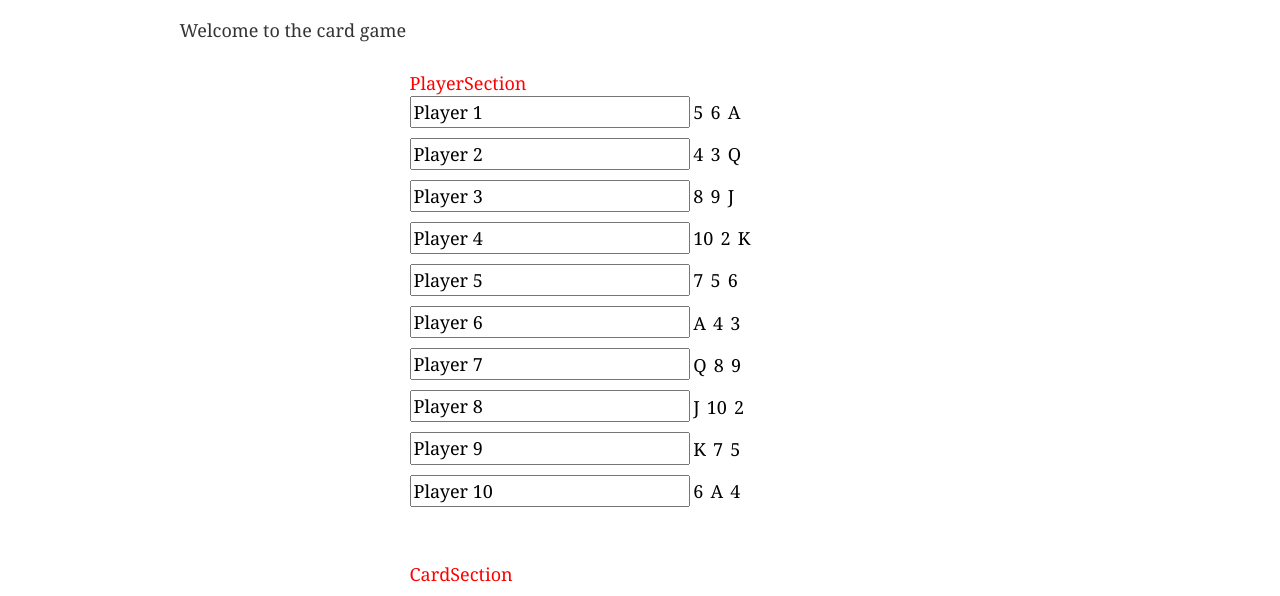
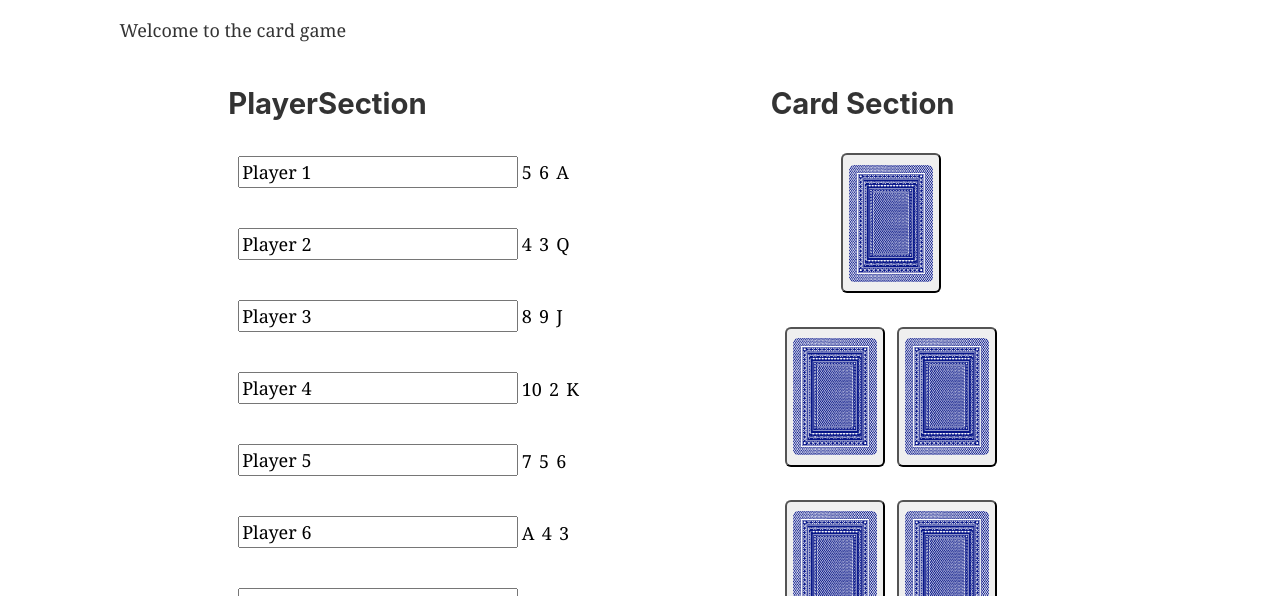
Before and after one commit to wjkw1/western-wilson-gatsby-profile-website, a Gatsby site: page /card-game in a window 1280 px wide. Shown: the part 204-800 px from the top of the page. Built offline with nearby package versions, Linux system fonts and the light colour scheme; Gatsby itself is replaced by a stand-in of ours.

Commit message:
Added bare-boned MVP card game, it is now playable from laptop but has no advanced functionality

```diff
--- a/src/components/Game/Cards/Card.js
+++ b/src/components/Game/Cards/Card.js
@@ -1,18 +1,22 @@
-import React from "react"
+import React, { useState, useEffect } from "react"
 import { useStaticQuery, graphql } from "gatsby"
+import Img from "gatsby-image"
 
 /**
  * Displays a card based on the input props
  * suit, value, show, , drinkType = 'give/take/both' (not sure if needed)
  */
 const Card = props => {
+  //set up the hook for showing the image on click
+  const [show, setShow] = useState(props.show)
+
+  //get the card back image
   const data = useStaticQuery(graphql`
     query {
-      file(relativePath: { eq: "card-back.png" }) {
+      cardBack: file(relativePath: { eq: "card-back.png" }) {
         childImageSharp {
-          id
-          original {
-            src
+          fluid(maxWidth: 300) {
+            ...GatsbyImageSharpFluid
           }
         }
       }
@@ -31,26 +35,34 @@ const Card = props => {
     colour = "purple"
   }
 
-  /**TODO: show back or front of card depending on boolean prop.show
-    if prop isFaceUp is set
-    set state and handle click for button
-    if isFaceUp == True
-     else
-      show card back
-     else showCard by default
-  */
+  //flip the card on click
+  const handleClick = e => {
+    setShow(!show)
 
-  if (props.show) {
+    console.log(props)
+  }
+
+  const cardHeight = "140px",
+    cardWidth = "100px",
+    padding = "6px",
+    margin = "6px",
+    borderRadius = "6px"
+
+  if (show) {
     return (
       <>
         <button
           style={{
             color: colour,
-            width: `100px`,
-            height: `180px`,
+            width: cardWidth,
+            height: cardHeight,
+            borderRadius: borderRadius,
+            padding: padding,
+            margin: margin,
           }}
+          onClick={handleClick}
         >
-          {props.suit} : {props.value} : {props.show}
+          {props.suit} : {props.value}
         </button>
       </>
     )
@@ -58,20 +70,30 @@ const Card = props => {
     //show the back of card
     return (
       <>
-        BACK OF CARD
-        <pre>
-          {JSON.stringify(data.file.childImageSharp.original.src, null, 4)}
-        </pre>
         <button
-          src={data.file.childImageSharp.original.src}
           style={{
             color: colour,
-            // backgroundImage: data.file.childImageSharp.original.src,
-            width: `100px`,
-            height: `180px`,
+            width: cardWidth,
+            height: cardHeight,
             fontSize: `0`,
+            borderRadius: borderRadius,
+            padding: padding,
+            margin: margin,
           }}
-        ></button>
+          onClick={handleClick}
+        >
+          <Img
+            fluid={data.cardBack.childImageSharp.fluid}
+            alt="Back of card"
+            style={{
+              color: colour,
+              fontSize: `0`,
+              padding: `0`,
+              margin: `0`,
+              marginBottom: `0`,
+            }}
+          />
+        </button>
       </>
     )
   }
@@ -81,6 +103,7 @@ const Card = props => {
  * suit = string
  * value = string
  * show = boolean, null as default
- *
+ * import PropTypes from "prop-types"
  */
+
 export default Card
--- a/src/components/Game/Cards/CardSection.js
+++ b/src/components/Game/Cards/CardSection.js
@@ -1,4 +1,4 @@
-import React from "react"
+import React, { useState } from "react"
 import Row from "./Row"
 
 const CardSection = props => {
@@ -20,9 +20,9 @@ const CardSection = props => {
     "K",
   ]
 
-  //
-  let cardDeck = []
+  //builds a deck from the values
   const buildDeck = () => {
+    let cardDeck = []
     let card = []
     let index = 0
     let id = ""
@@ -43,21 +43,56 @@ const CardSection = props => {
 
     //TODO: remove this log
     console.log(cardDeck)
+    return cardDeck
   }
 
-  //build the deck
-  buildDeck()
+  //TODO: Make the row contain first 1, 2 or 3 cards
+  /**
+   * Row:
+   * numberOfDrinks = 1, 2, 3
+   * cards = [
+   *  {
+   *    value
+   *    suit
+   *    show
+   *    give/take/both
+   *  }
+   * ]
+   */
+
+  //INFINITE RENDER - https://medium.com/@andrewmyint/infinite-loop-inside-useeffect-react-hooks-6748de62871
+
+  //Assign variables & build the deck
+  const BOTH_DRINKS = 1,
+    GIVE_TAKE_DRINKS = 2
+  let cardSliceIndex = 0
+  const cardDeck = props.shuffleArrayList(buildDeck())
+
+  const getNextRow = numberOfDrinks => {
+    let originalCardSliceIndex = cardSliceIndex
+    cardSliceIndex = cardSliceIndex + numberOfDrinks
+    let cardRow = cardDeck.slice(originalCardSliceIndex, cardSliceIndex)
+    //TODO: add some logic to handle if slice gets bigger than arrayList. Need to keep current cards and then reset code
+    console.log(cardRow)
+    return cardRow
+  }
+
+  //card rows
+  const currentRows = []
+  currentRows.push(getNextRow(BOTH_DRINKS))
+  currentRows.push(getNextRow(GIVE_TAKE_DRINKS))
+  currentRows.push(getNextRow(GIVE_TAKE_DRINKS))
+  currentRows.push(getNextRow(GIVE_TAKE_DRINKS))
+  currentRows.push(getNextRow(BOTH_DRINKS))
 
   return (
     <>
-      <div
-        style={{
-          color: `red`,
-        }}
-      >
-        CardSection
+      <h2>Card Section</h2>
+      <div>
+        {currentRows.map(row => {
+          return <Row cards={row} />
+        })}
       </div>
-      <Row deck={cardDeck} />
     </>
   )
 }
--- a/src/components/Game/Cards/Row.js
+++ b/src/components/Game/Cards/Row.js
@@ -2,21 +2,24 @@ import React from "react"
 import Card from "./Card"
 
 /**
- * numDrinks(not sure if needed)
- * @param {*} props
+ * Card row, will attempt to display all cards
  */
 const Row = props => {
+  //TODO: sanitise the card information
+  //
   return (
     <>
       <div
-        className="deck"
+        className="row"
         style={{
           margin: `1rem auto`,
           maxWidth: 960,
-          padding: `1.0875rem 1.45rem`,
+          padding: `0.0875rem 0.45rem`,
+          display: `flex`,
+          justifyContent: `center`,
         }}
       >
-        {props.deck.map(card => {
+        {props.cards.map(card => {
           return (
             <Card
               key={card.key}
--- a/src/components/Game/GameBoard.js
+++ b/src/components/Game/GameBoard.js
@@ -3,25 +3,34 @@ import PlayerSection from "./Players/PlayerSection"
 import CardSection from "./Cards/CardSection"
 
 const GameBoard = () => {
+  //Fisher-Yates shuffle, walks through array and replaces with a random other value
+  const shuffleArrayList = array => {
+    let arrayCopy = [...array]
+    for (let i = arrayCopy.length - 1; i > 0; i--) {
+      let j = Math.floor(Math.random() * (i + 1))
+      ;[arrayCopy[i], arrayCopy[j]] = [arrayCopy[j], arrayCopy[i]]
+    }
+    return arrayCopy
+  }
+
   return (
     <>
       <div
         style={{
           margin: `1rem auto`,
-          maxWidth: 500,
+          maxWidth: `1000px`,
           padding: `0 1.0875rem 1.45rem`,
+          display: `flex`,
+          justifyContent: `center`,
+          alignItems: `start`,
         }}
       >
-        <PlayerSection />
-      </div>
-      <div
-        style={{
-          margin: `1rem auto`,
-          maxWidth: 500,
-          padding: `0 1.0875rem 1.45rem`,
-        }}
-      >
-        <CardSection />
+        <div style={{ margin: `1rem auto` }}>
+          <PlayerSection shuffleArrayList={shuffleArrayList} />
+        </div>
+        <div style={{ margin: `1rem auto` }}>
+          <CardSection shuffleArrayList={shuffleArrayList} />
+        </div>
       </div>
     </>
   )
--- a/src/components/Game/Players/Player.js
+++ b/src/components/Game/Players/Player.js
@@ -9,7 +9,8 @@ const Player = props => {
       <div
         style={{
           color: `black`,
-          marginBottom: `10px`,
+          padding: `10px`,
+          marginBottom: `20px`,
         }}
       >
         <input
--- a/src/components/Game/Players/PlayerSection.js
+++ b/src/components/Game/Players/PlayerSection.js
@@ -23,16 +23,6 @@ const PlayerSection = props => {
     "K",
   ]
 
-  //Fisher-Yates shuffle, walks through array and replaces with a random other value
-  const shuffleArrayList = array => {
-    let arrayCopy = [...array]
-    for (let i = arrayCopy.length - 1; i > 0; i--) {
-      let j = Math.floor(Math.random() * (i + 1))
-      ;[arrayCopy[i], arrayCopy[j]] = [arrayCopy[j], arrayCopy[i]]
-    }
-    return arrayCopy
-  }
-
   //function to create an object that contains a players hand
   const assignPlayerHands = (
     numberOfPlayers,
@@ -40,7 +30,7 @@ const PlayerSection = props => {
     cardValues
   ) => {
     let players = []
-    let shuffledCardValues = shuffleArrayList(cardValues)
+    let shuffledCardValues = props.shuffleArrayList(cardValues)
 
     //loop through players and assign the hands
     let playerIndex,
@@ -71,17 +61,14 @@ const PlayerSection = props => {
 
   return (
     <>
-      <div
-        style={{
-          color: `red`,
-        }}
-      >
-        PlayerSection
+      <h2>PlayerSection</h2>
+      <div style={{}}>
+        {players.map(player => {
+          return (
+            <Player key={player.key} name={player.name} hand={player.hand} />
+          )
+        })}
       </div>
-
-      {players.map(player => {
-        return <Player key={player.key} name={player.name} hand={player.hand} />
-      })}
     </>
   )
 }
--- a/src/components/layout.js
+++ b/src/components/layout.js
@@ -29,7 +29,7 @@ const Layout = ({ children }) => {
       <div
         style={{
           margin: `3rem auto`,
-          maxWidth: 960,
+          maxWidth: 1080,
           padding: `0 1.0875rem 1.45rem`,
         }}
       >
```
